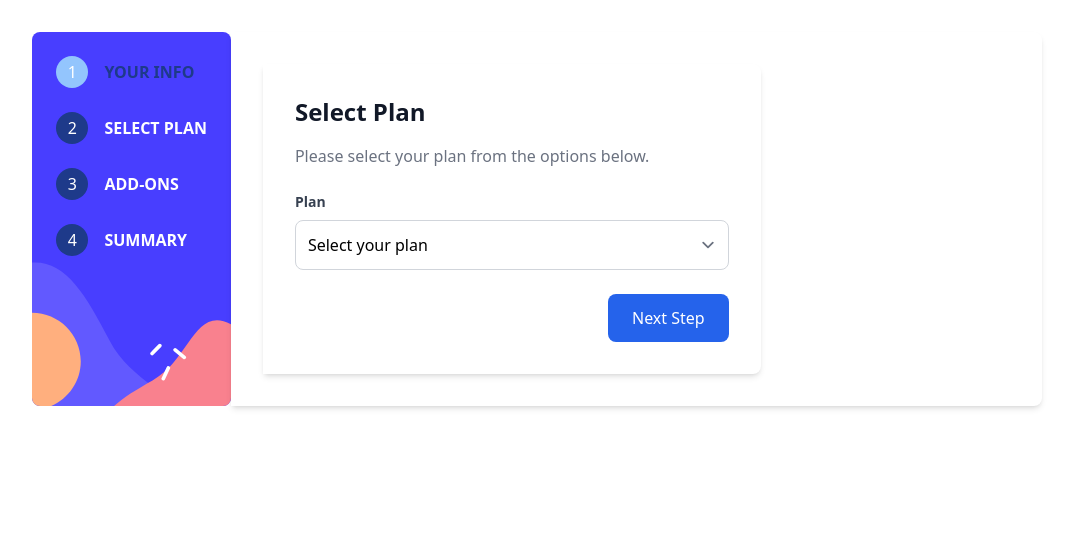
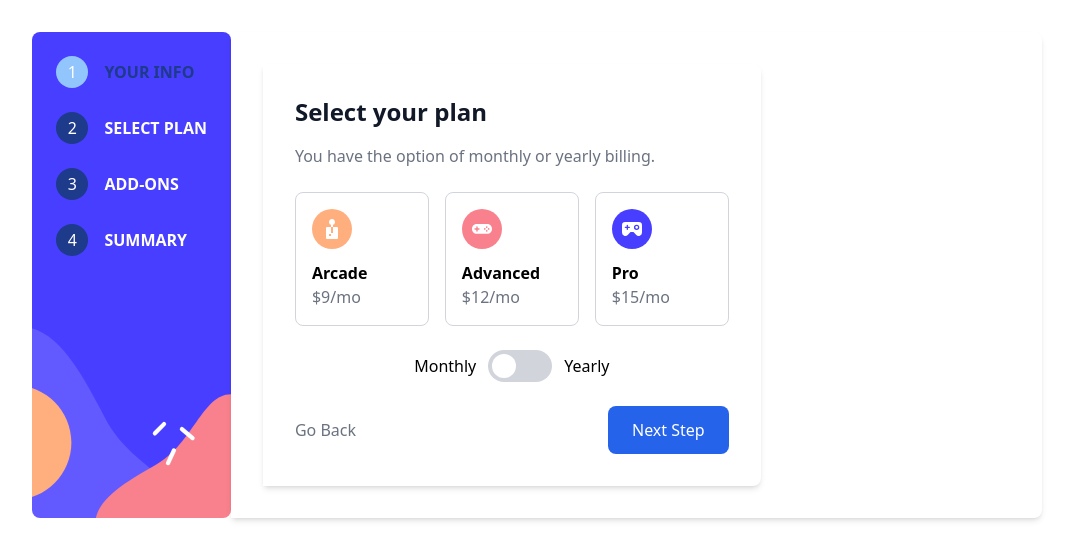
Before and after one commit to Reemaz88/multi-step-form-main, a React (Create React App) app: page /step2 in a window 1280 px wide. Shown: the top 560 px of the page, without its empty margins (103-1175 px from the left). Built offline with nearby package versions, Linux system fonts and the light colour scheme.

Commit message:
finish step two

```diff
--- a/src/Components/StepTwo.js
+++ b/src/Components/StepTwo.js
@@ -1,15 +1,22 @@
-import React from "react";
-import { Formik, Form, Field, ErrorMessage } from "formik";
+import React, { useState } from "react";
+import { Formik, Form } from "formik";
 import * as Yup from "yup";
 import { useNavigate } from "react-router-dom";
+import arcadeIcon from "../assets/images/icon-arcade.svg";
+import AdvancedIcon from "../assets/images/icon-advanced.svg";
+import proIcon from "../assets/images/icon-pro.svg";
 
-// Validation schema for Step Two (e.g., Select Plan)
+// Validation schema for Step Two
 const validationSchema = Yup.object({
   plan: Yup.string().required("Please select a plan"),
 });
 
 const StepTwo = ({ setCurrentStep }) => {
+  const [isYearly, setIsYearly] = useState(false); // Toggle between monthly and yearly billing
   const navigate = useNavigate();
+
+  // Toggle function
+  const toggleBilling = () => setIsYearly(!isYearly);
 
   return (
     <div className="flex">
@@ -18,34 +25,90 @@ const StepTwo = ({ setCurrentStep }) => {
           initialValues={{ plan: "" }}
           validationSchema={validationSchema}
           onSubmit={(values) => {
-            console.log(values);
-            setCurrentStep(3); // Set the current step to 3
-            navigate("/step3"); // Navigate to Step Three
+            console.log({ ...values, billing: isYearly ? "yearly" : "monthly" });
+            setCurrentStep(3); // Move to Step 3
+            navigate("/step3");
           }}
         >
-          {() => (
+          {({ setFieldValue, values }) => (
             <Form>
-              <h2 className="text-2xl font-bold text-gray-900 mb-4">Select Plan</h2>
-              <p className="text-gray-500 mb-6">
-                Please select your plan from the options below.
-              </p>
+              <h2 className="text-2xl font-bold text-gray-900 mb-4">Select your plan</h2>
+              <p className="text-gray-500 mb-6">You have the option of monthly or yearly billing.</p>
 
               {/* Plan Selection Field */}
-              <div className="mb-6">
-                <label htmlFor="plan" className="block text-sm font-semibold text-gray-700">
-                  Plan
-                </label>
-                <Field as="select" name="plan" className="w-full mt-2 p-3 border border-gray-300 rounded-lg focus:ring-2 focus:ring-blue-500">
-                  <option value="">Select your plan</option>
-                  <option value="basic">Basic Plan</option>
-                  <option value="premium">Premium Plan</option>
-                </Field>
-                <ErrorMessage component="div" name="plan" className="text-red-500 text-sm mt-1" />
+              <div className="mb-6 grid grid-cols-3 gap-4">
+                {/* Arcade Plan */}
+                <div
+                  className={`p-4 border rounded-lg cursor-pointer hover:border-blue-500 ${
+                    values.plan === "arcade" ? "border-blue-500" : "border-gray-300"
+                  }`}
+                  onClick={() => setFieldValue("plan", "arcade")}
+                >
+                  <img src={arcadeIcon} alt="Arcade" className="mb-3" />
+                  <p className="font-semibold">Arcade</p>
+                  <p className="text-gray-500">{isYearly ? "$90/yr" : "$9/mo"}</p>
+                  {isYearly && <p className="text-blue-500">2 months free</p>}
+                </div>
+
+                {/* Advanced Plan */}
+                <div
+                  className={`p-4 border rounded-lg cursor-pointer hover:border-blue-500 ${
+                    values.plan === "advanced" ? "border-blue-500" : "border-gray-300"
+                  }`}
+                  onClick={() => setFieldValue("plan", "advanced")}
+                >
+                  <img src={AdvancedIcon} alt="Advanced" className="mb-3" />
+                  <p className="font-semibold">Advanced</p>
+                  <p className="text-gray-500">{isYearly ? "$120/yr" : "$12/mo"}</p>
+                  {isYearly && <p className="text-blue-500">2 months free</p>}
+                </div>
+
+                {/* Pro Plan */}
+                <div
+                  className={`p-4 border rounded-lg cursor-pointer hover:border-blue-500 ${
+                    values.plan === "pro" ? "border-blue-500" : "border-gray-300"
+                  }`}
+                  onClick={() => setFieldValue("plan", "pro")}
+                >
+                  <img src={proIcon} alt="Pro" className="mb-3" />
+                  <p className="font-semibold">Pro</p>
+                  <p className="text-gray-500">{isYearly ? "$150/yr" : "$15/mo"}</p>
+                  {isYearly && <p className="text-blue-500">2 months free</p>}
+                </div>
               </div>
 
-              {/* Next Step Button */}
-              <div className="flex justify-end">
-                <button type="submit" className="bg-blue-600 text-white py-3 px-6 rounded-lg hover:bg-blue-700 focus:outline-none focus:ring-2 focus:ring-blue-500">
+              {/* Toggle Button for Monthly/Yearly */}
+              <div className="flex justify-center items-center mt-6 mb-6">
+                <label className="mr-3">Monthly</label>
+                <div
+                  className={`relative inline-block w-16 h-8 rounded-full ${isYearly ? "bg-blue-500" : "bg-gray-300"} cursor-pointer`}
+                  onClick={toggleBilling}
+                >
+                  <div
+                    className={`absolute top-1 left-1 w-6 h-6 rounded-full bg-white transition-transform duration-300 ${
+                      isYearly ? "translate-x-8" : ""
+                    }`}
+                  />
+                </div>
+                <label className="ml-3">Yearly</label>
+              </div>
+
+              {/* Go Back and Next Step Buttons */}
+              <div className="flex justify-between">
+                <button
+                  type="button"
+                  onClick={() => {
+                    setCurrentStep(1);
+                    navigate("/");
+                  }}
+                  className="text-gray-500"
+                >
+                  Go Back
+                </button>
+                <button
+                  type="submit"
+                  className="bg-blue-600 text-white py-3 px-6 rounded-lg hover:bg-blue-700"
+                >
                   Next Step
                 </button>
               </div>
--- a/tailwind.config.js
+++ b/tailwind.config.js
@@ -3,7 +3,10 @@ module.exports = {
   content: [
     "./src/index.js",
     "./src/Components/StepOne.js",
-    "./src/Components/Sidebar.js"
+    "./src/Components/Sidebar.js",
+    "./src/Components/StepTwo.js",
+    "./src/Components/StepThree.js",
+    "./src/Components/StepFour.js"
   ],
   theme: {
     extend: {
```
